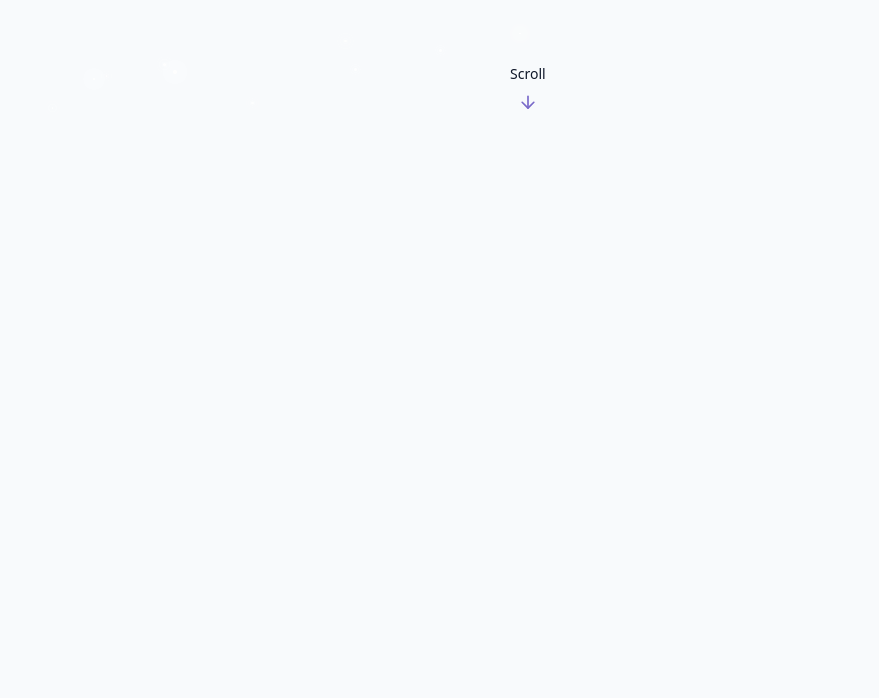
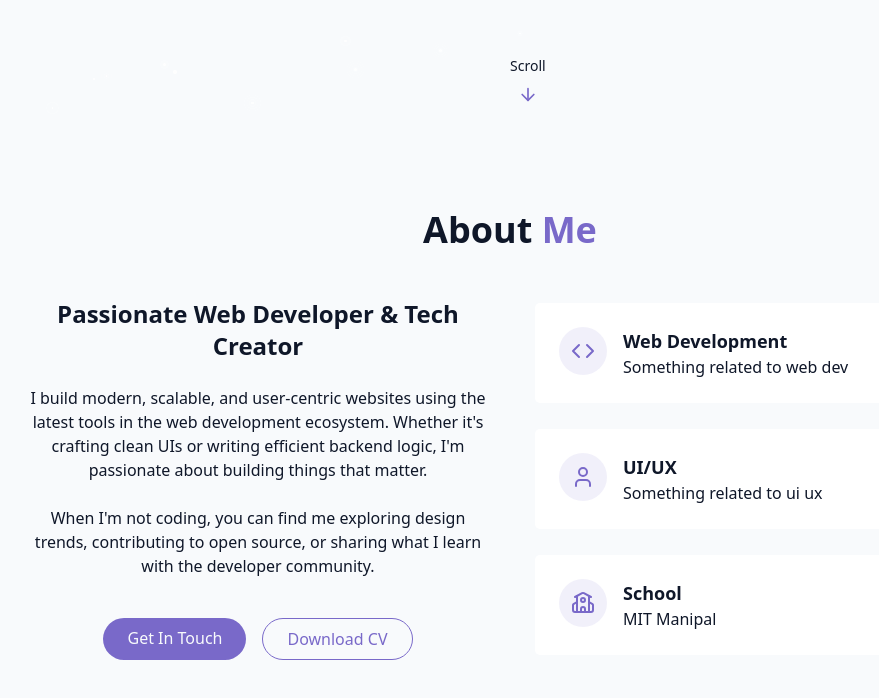
Before and after one commit to sparrow7559/Personal-PortFolio, a React (Vite) app: page / in a window 1280 px wide. Shown: the part 686-1384 px from the top of the page, without its empty margins (130-1009 px from the left). Before the commit the page ends 800 px from the top, so only its background shows below. Built offline with nearby package versions, Linux system fonts and the light colour scheme.

Commit message:
About Section

```diff
--- /dev/null
+++ b/src/components/AboutSection.jsx
@@ -0,0 +1,85 @@
+import { Code, School, User } from "lucide-react";
+import React from "react";
+
+const AboutSection = () => {
+  return (
+    <section id="about" className="py-24 px-4 relative">
+      <div className="container mx-auto max-w-5xl">
+        <h2 className="text-3xl md:text-4xl font-bold mb-12 text-center">
+          About <span className="text-primary"> Me</span>
+        </h2>
+        <div className="grid grid-cols-1 md:grid-cols-2 gap-12 items-center">
+          <div className="space-y-6">
+            <h3 className="text-2xl font-semibold">
+              Passionate Web Developer & Tech Creator
+            </h3>
+            <p className="text-muted-foreground">
+              I build modern, scalable, and user-centric websites using the
+              latest tools in the web development ecosystem. Whether it's
+              crafting clean UIs or writing efficient backend logic, I'm
+              passionate about building things that matter.
+            </p>
+            <p className="text-muted-foreground">
+              When I'm not coding, you can find me exploring design trends,
+              contributing to open source, or sharing what I learn with the
+              developer community.
+            </p>
+            <div className="flex flex-col sm:flex-row gap-4 pt-4 justify-center">
+              <a href="#contact" className="cosmic-button">
+                Get In Touch
+              </a>
+              <a
+                href="#"
+                className="px-6 py-2 rounded-full border border-primary text-primary hover:bg-primary/10 transition-colors duration-300"
+              >
+                Download CV
+              </a>
+            </div>
+          </div>
+          <div className="grid grid-cols-1 gap-6">
+            <div className="gradient-border p-6 card-hover">
+              <div className="flex items-start gap-4">
+                <div className="p-3 rounded-full bg-primary/10">
+                  <Code className="h-6 w-6 text-primary" />
+                </div>
+                <div className="text-left">
+                  <h4 className="font-semibold text-lg">Web Development</h4>
+                  <p className="text-muted-foreground">
+                    Something related to web dev
+                  </p>
+                </div>
+              </div>
+            </div>
+            <div className="gradient-border p-6 card-hover">
+              <div className="flex items-start gap-4">
+                <div className="p-3 rounded-full bg-primary/10">
+                  <User className="h-6 w-6 text-primary" />
+                </div>
+                <div className="text-left">
+                  <h4 className="font-semibold text-lg">UI/UX</h4>
+                  <p className="text-muted-foreground">
+                    Something related to ui ux
+                  </p>
+                </div>
+              </div>
+            </div>
+            <div className="gradient-border p-6 card-hover">
+              {" "}
+              <div className="flex items-start gap-4">
+                <div className="p-3 rounded-full bg-primary/10">
+                  <School className="h-6 w-6 text-primary" />
+                </div>
+                <div className="text-left">
+                  <h4 className="font-semibold text-lg">School</h4>
+                  <p className="text-muted-foreground">MIT Manipal </p>
+                </div>
+              </div>
+            </div>
+          </div>
+        </div>
+      </div>
+    </section>
+  );
+};
+
+export default AboutSection;
--- a/src/pages/Home.jsx
+++ b/src/pages/Home.jsx
@@ -3,6 +3,7 @@
 import StarBackground from "../components/StarBackground";
 import { Navbar } from "../components/Navbar";
 import HeroSection from "../components/HeroSection";
+import AboutSection from "../components/AboutSection";
 
 const Home = () => {
   return (
@@ -12,6 +13,7 @@
       <Navbar />
       <main>
         <HeroSection />
+        <AboutSection />
       </main>
     </div>
   );
```
